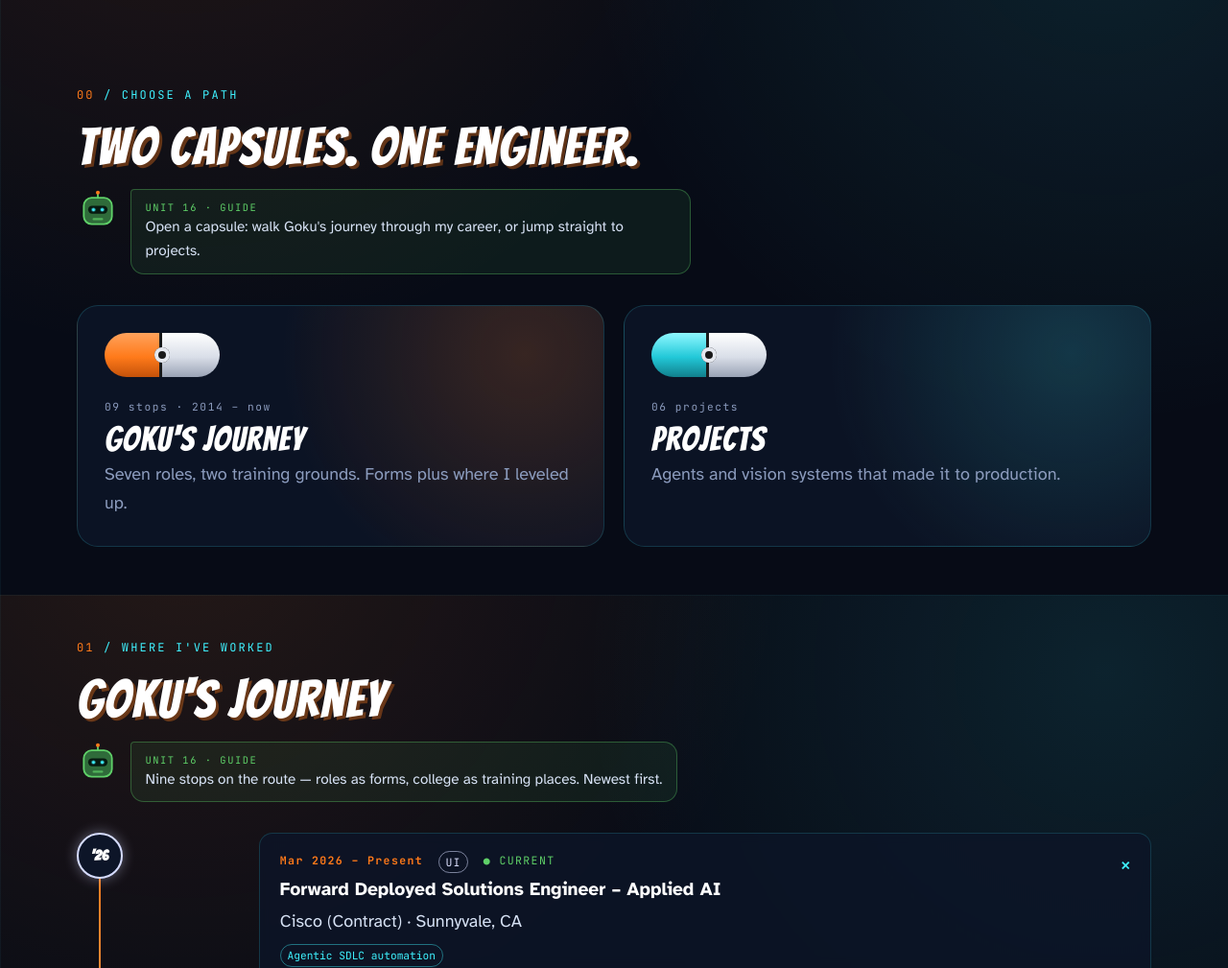
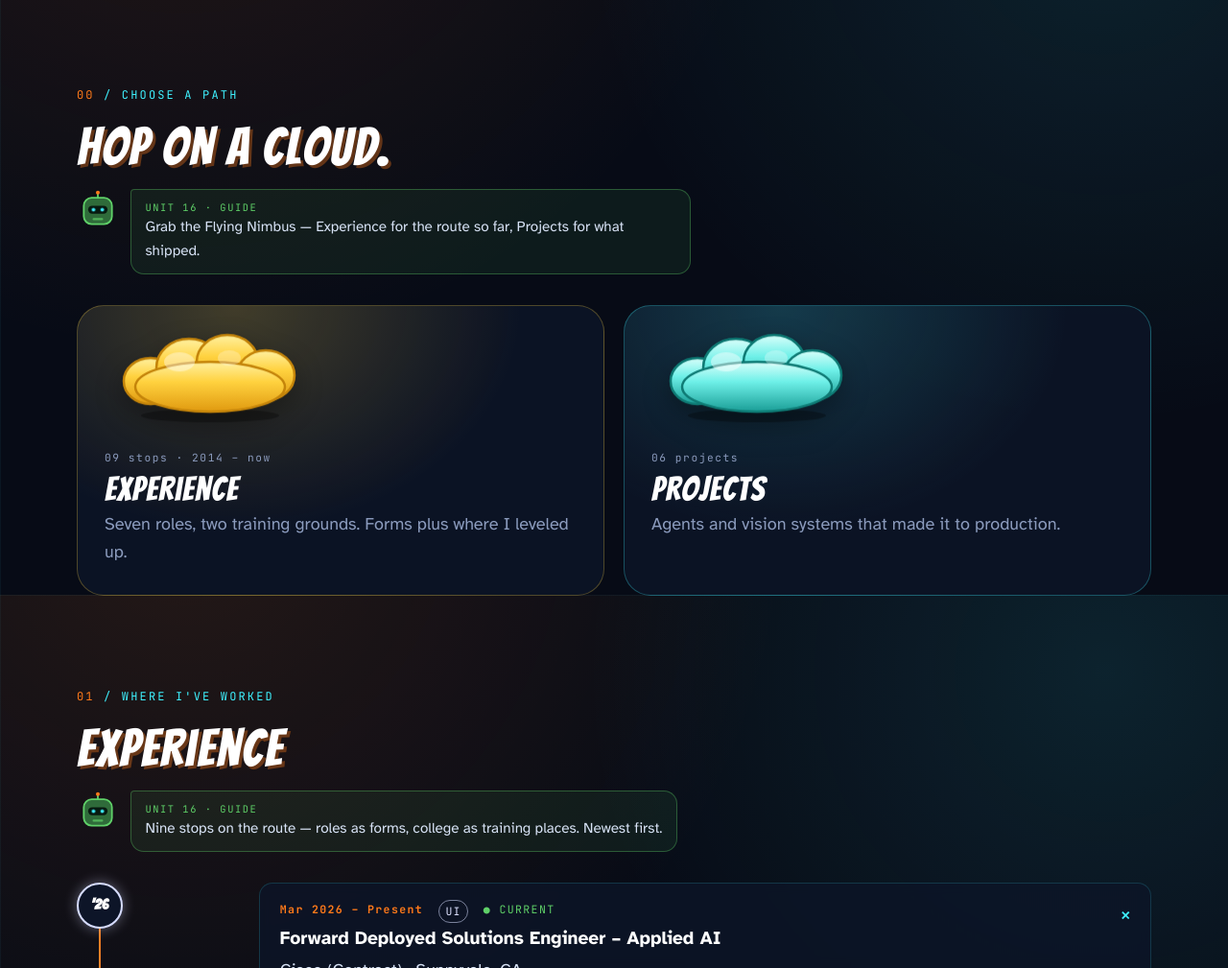
Before and after one commit to srikar8/srikar8.github.io, an Astro site: page / in a window 1280 px wide. Shown: the part 980-1989 px from the top of the page at 96% size. Built offline with nearby package versions, Linux system fonts and the light colour scheme; Astro itself is replaced by a stand-in of ours.

Commit message:
Replace capsules with Flying Nimbus and rename to Experience (#9)
Swap the Capsule Corp pills for yellow/cyan Kinto-un clouds on the
path picker, and use Experience as the section label everywhere.

Co-authored-by: Cursor Agent <cursoragent@cursor.com>

```diff
--- a/src/components/SaiyanTransform.astro
+++ b/src/components/SaiyanTransform.astro
@@ -127,7 +127,7 @@ const finalForm = journeyForms[journeyForms.length - 1];
 		if (still() || typeof dialog.showModal !== 'function') return finish();
 		const journey = pack === 'journey';
 		dialog.dataset.kind = journey ? 'journey' : 'projects';
-		sub.textContent = journey ? "Opening Goku's journey" : 'Opening projects';
+		sub.textContent = journey ? 'Opening experience' : 'Opening projects';
 		power.textContent = '0005';
 		dialog.classList.remove('playing');
 		dialog.showModal();
--- a/src/pages/index.astro
+++ b/src/pages/index.astro
@@ -114,36 +114,73 @@ const diagnostics = [
 				<SectionHead
 					index="00"
 					eyebrow="Choose a path"
-					title="Two capsules. One engineer."
+					title="Hop on a cloud."
 					plainTitle="Explore"
-					guide="Open a capsule: walk Goku's journey through my career, or jump straight to projects."
+					guide="Grab the Flying Nimbus — Experience for the route so far, Projects for what shipped."
 				/>
-				<div class="capsules">
-					<a class="capsule reveal" href="#upgrades" data-pack="journey">
-						<span class="cap deco" aria-hidden="true"><span class="cap-l"></span><span class="cap-r"></span><span class="cap-btn"></span></span>
-						<span class="cap-meta mono">0{journey.length} stops · 2014 – now</span>
-						<span class="cap-title display">
-							<span class="t-theme">Goku's journey</span><span class="t-plain">Experience</span>
+				<div class="nimbus-paths">
+					<a class="nimbus-card reveal" href="#upgrades" data-pack="journey">
+						<span class="nimbus-ride deco" aria-hidden="true">
+							<svg class="nimbus-cloud" viewBox="0 0 220 110" role="img">
+								<defs>
+									<linearGradient id="nimbusGold" x1="0" y1="0" x2="0" y2="1">
+										<stop offset="0%" stop-color="#fff1a0" />
+										<stop offset="40%" stop-color="#ffd23f" />
+										<stop offset="100%" stop-color="#e09a10" />
+									</linearGradient>
+								</defs>
+								<ellipse cx="110" cy="98" rx="72" ry="7" fill="rgba(0,0,0,0.3)" />
+								<!-- Flying Nimbus puffs -->
+								<g fill="url(#nimbusGold)" stroke="#c4840a" stroke-width="2.5" stroke-linejoin="round">
+									<ellipse cx="48" cy="62" rx="28" ry="24" />
+									<ellipse cx="88" cy="48" rx="34" ry="30" />
+									<ellipse cx="128" cy="42" rx="32" ry="28" />
+									<ellipse cx="168" cy="56" rx="30" ry="26" />
+									<ellipse cx="110" cy="68" rx="78" ry="26" />
+								</g>
+								<ellipse cx="78" cy="42" rx="16" ry="10" fill="rgba(255,255,255,0.4)" />
+								<ellipse cx="130" cy="38" rx="12" ry="8" fill="rgba(255,255,255,0.28)" />
+							</svg>
 						</span>
+						<span class="cap-meta mono">{String(journey.length).padStart(2, '0')} stops · 2014 – now</span>
+						<span class="cap-title display">Experience</span>
 						<span class="cap-sub">Seven roles, two training grounds. Forms plus where I leveled up.</span>
 					</a>
-					<a class="capsule capsule-b reveal" href="#androids" data-pack="projects">
-						<span class="cap deco" aria-hidden="true"><span class="cap-l"></span><span class="cap-r"></span><span class="cap-btn"></span></span>
+					<a class="nimbus-card nimbus-card-b reveal" href="#androids" data-pack="projects">
+						<span class="nimbus-ride deco" aria-hidden="true">
+							<svg class="nimbus-cloud" viewBox="0 0 220 110" role="img">
+								<defs>
+									<linearGradient id="nimbusCyan" x1="0" y1="0" x2="0" y2="1">
+										<stop offset="0%" stop-color="#d9fffb" />
+										<stop offset="40%" stop-color="#6ef0e8" />
+										<stop offset="100%" stop-color="#1a9e97" />
+									</linearGradient>
+								</defs>
+								<ellipse cx="110" cy="98" rx="72" ry="7" fill="rgba(0,0,0,0.3)" />
+								<g fill="url(#nimbusCyan)" stroke="#0e7a74" stroke-width="2.5" stroke-linejoin="round">
+									<ellipse cx="48" cy="62" rx="28" ry="24" />
+									<ellipse cx="88" cy="48" rx="34" ry="30" />
+									<ellipse cx="128" cy="42" rx="32" ry="28" />
+									<ellipse cx="168" cy="56" rx="30" ry="26" />
+									<ellipse cx="110" cy="68" rx="78" ry="26" />
+								</g>
+								<ellipse cx="78" cy="42" rx="16" ry="10" fill="rgba(255,255,255,0.45)" />
+								<ellipse cx="130" cy="38" rx="12" ry="8" fill="rgba(255,255,255,0.3)" />
+							</svg>
+						</span>
 						<span class="cap-meta mono">0{androids.length} projects</span>
-						<span class="cap-title display">
-							Projects
-						</span>
+						<span class="cap-title display">Projects</span>
 						<span class="cap-sub">Agents and vision systems that made it to production.</span>
 					</a>
 				</div>
 			</section>
 
-			<!-- EXPERIENCE / GOKU'S JOURNEY -->
+			<!-- EXPERIENCE -->
 			<section id="upgrades" class="upgrades">
 				<SectionHead
 					index="01"
 					eyebrow="Where I've worked"
-					title="Goku's journey"
+					title="Experience"
 					plainTitle="Experience"
 					guide="Nine stops on the route — roles as forms, college as training places. Newest first."
 				/>
@@ -696,90 +733,80 @@ const diagnostics = [
 				color: var(--muted);
 			}
 
-			/* CAPSULES */
-			.capsules {
+			/* FLYING NIMBUS PATHS */
+			.nimbus-paths {
 				display: grid;
 				grid-template-columns: 1fr 1fr;
 				gap: 1.25rem;
 			}
-			.capsule {
+			.nimbus-card {
 				display: flex;
 				flex-direction: column;
-				gap: 0.4rem;
-				padding: 1.75rem;
-				border-radius: 22px;
+				gap: 0.35rem;
+				padding: 1.5rem 1.75rem 1.75rem;
+				border-radius: 28px;
 				text-decoration: none;
 				color: var(--text);
 				background:
-					radial-gradient(circle at 85% 20%, rgba(255, 122, 26, 0.18), transparent 50%),
+					radial-gradient(ellipse at 30% 0%, rgba(255, 210, 63, 0.22), transparent 55%),
 					var(--panel);
-				border: 1px solid var(--line);
-				transition: transform 0.2s ease, border-color 0.2s ease, box-shadow 0.2s ease;
+				border: 1px solid rgba(255, 210, 63, 0.28);
+				transition: transform 0.25s ease, border-color 0.25s ease, box-shadow 0.25s ease;
+				overflow: hidden;
 			}
-			.capsule-b {
+			.nimbus-card-b {
 				background:
-					radial-gradient(circle at 85% 20%, rgba(63, 242, 255, 0.16), transparent 50%),
+					radial-gradient(ellipse at 30% 0%, rgba(63, 242, 255, 0.18), transparent 55%),
 					var(--panel);
+				border-color: rgba(63, 242, 255, 0.28);
 			}
-			.capsule:hover {
-				transform: translateY(-4px);
-				border-color: var(--line-strong);
-				box-shadow: var(--glow-orange);
+			.nimbus-card:hover {
+				transform: translateY(-6px);
+				border-color: rgba(255, 210, 63, 0.55);
+				box-shadow: 0 0 28px rgba(255, 210, 63, 0.28);
 				color: var(--text);
 			}
-			.capsule-b:hover {
+			.nimbus-card-b:hover {
+				border-color: rgba(63, 242, 255, 0.55);
 				box-shadow: var(--glow-cyan);
 			}
-			.cap {
-				position: relative;
+			.nimbus-ride {
 				display: block;
-				width: 120px;
-				height: 46px;
-				margin-bottom: 1rem;
+				width: min(220px, 100%);
+				margin: 0 0 0.6rem;
 			}
-			.cap-l,
-			.cap-r {
-				position: absolute;
-				top: 0;
-				width: 50%;
-				height: 100%;
-				transition: transform 0.3s cubic-bezier(0.3, 1.6, 0.6, 1);
+			.nimbus-cloud {
+				width: 100%;
+				height: auto;
+				display: block;
+				filter: drop-shadow(0 10px 14px rgba(0, 0, 0, 0.35));
+				animation: nimbus-float 3.2s ease-in-out infinite;
 			}
-			.cap-l {
-				left: 0;
-				border-radius: 23px 0 0 23px;
-				background: linear-gradient(180deg, #ffa25c, var(--orange) 55%, #c4520a);
-				border-right: 3px solid #1a1a1a;
+			.nimbus-card:hover .nimbus-cloud {
+				animation-duration: 1.6s;
 			}
-			.capsule-b .cap-l {
-				background: linear-gradient(180deg, #8ff8ff, #22c8d8 55%, #11808c);
+			.nimbus-card-b .nimbus-cloud {
+				animation-delay: 0.4s;
 			}
-			.cap-r {
-				right: 0;
-				border-radius: 0 23px 23px 0;
-				background: linear-gradient(180deg, #ffffff, #d9dee8 55%, #9aa3b5);
+			@keyframes nimbus-float {
+				0%,
+				100% {
+					transform: translateY(0);
+				}
+				50% {
+					transform: translateY(-8px);
+				}
 			}
-			.cap-btn {
-				position: absolute;
-				left: 50%;
-				top: 50%;
-				width: 16px;
-				height: 16px;
-				transform: translate(-50%, -50%);
-				border-radius: 50%;
-				background: #1a1a1a;
-				box-shadow: inset 0 0 0 4px #e6e9f0;
-				z-index: 1;
-				transition: opacity 0.2s;
+			@media (prefers-reduced-motion: reduce) {
+				.nimbus-cloud {
+					animation: none;
+				}
 			}
-			.capsule:hover .cap-l {
-				transform: translateX(-10px) rotate(-8deg);
-			}
-			.capsule:hover .cap-r {
-				transform: translateX(10px) rotate(8deg);
-			}
-			.capsule:hover .cap-btn {
-				opacity: 0;
+			:global(html.plain) .nimbus-card {
+				border-radius: 14px;
+				border-color: var(--line);
+				background: var(--panel);
+				box-shadow: none;
 			}
 			.cap-meta {
 				font-size: 0.7rem;
@@ -1402,7 +1429,7 @@ const diagnostics = [
 				section {
 					margin-bottom: 4rem;
 				}
-				.capsules,
+				.nimbus-paths,
 				.grid,
 				.log-grid,
 				.mod-grid {
```
